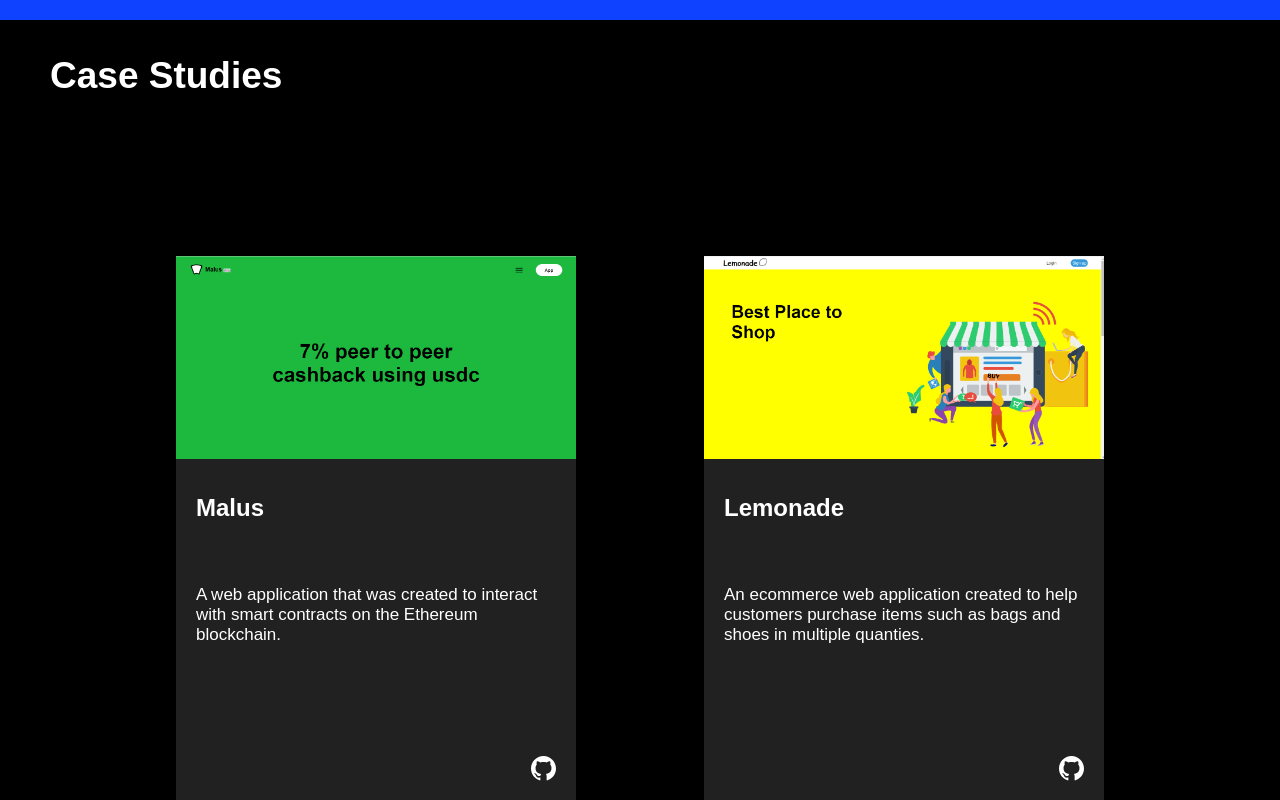
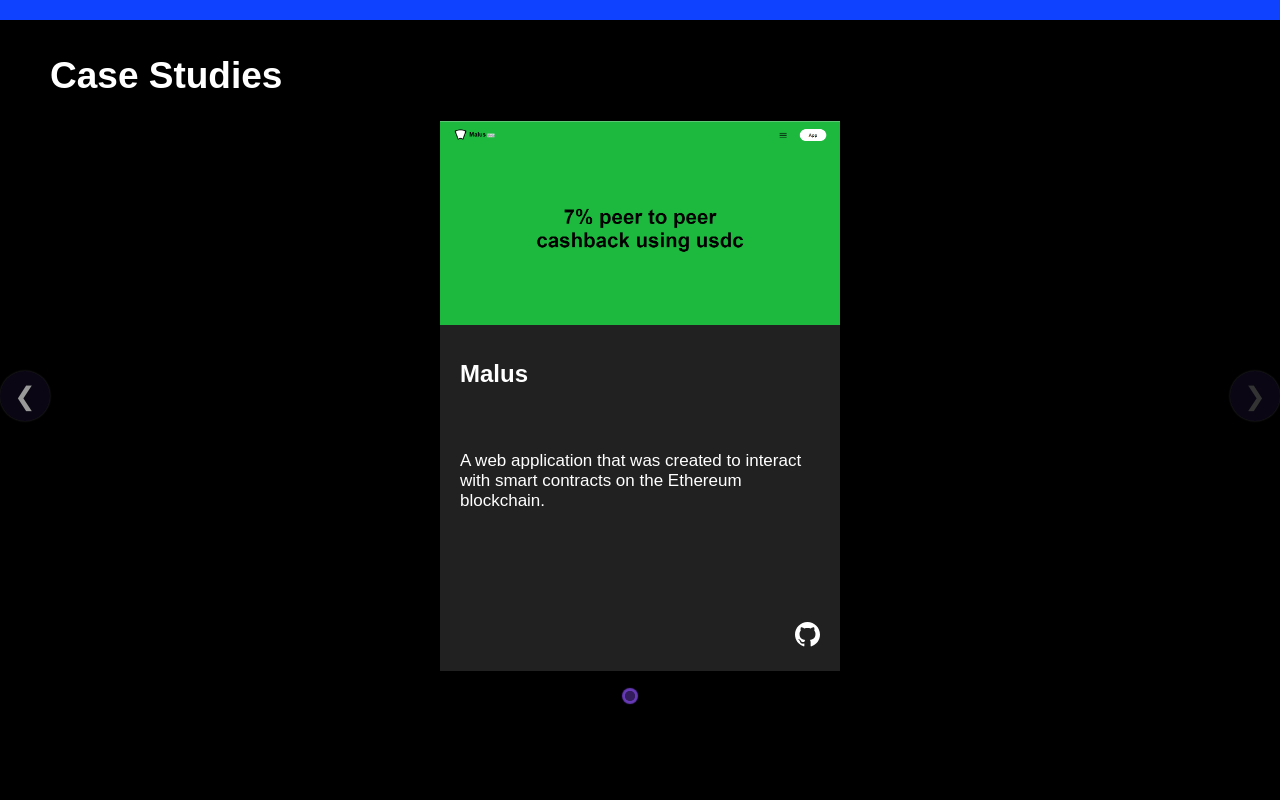
Before and after one commit to warren-simpson/personal-website, a React (Create React App) app: page / in a window 1280 px wide. Shown: the part 1420-2220 px from the top of the page. Built offline with nearby package versions, Linux system fonts and the light colour scheme.

Commit message:
Centered the carousel and removed the sec3A.

```diff
--- a/package.json
+++ b/package.json
@@ -10,10 +10,11 @@
     "bootstrap": "^5.1.3",
     "dotenv": "^10.0.0",
     "react": "^17.0.2",
-    "react-bootstrap": "^2.1.1",
     "react-dom": "^17.0.2",
+    "react-elastic-carousel": "^0.11.5",
     "react-router-dom": "^5.2.0",
     "react-scripts": "4.0.3",
+    "styled-components": "^5.3.3",
     "web-vitals": "^1.1.2"
   },
   "scripts": {
--- a/src/components/views/LandingPageView.js
+++ b/src/components/views/LandingPageView.js
@@ -1,7 +1,31 @@
 import React from "react";
 import { Github, Linkedin } from "../icons";
 import "../views/styles/LandingPageView.css";
-//import Carousel from 'react-elastic-carousel';
+import Carousel from 'react-elastic-carousel';
+
+            /*
+            <div class="caseContainer1" onMouseEnter={(e) => props.handleCaseOverEnter(e, "1")} onMouseLeave={(e) => props.handleCaseOverLeave(e, "1")} onClick={(e) => props.handleNewWindowClick(e, "https://malus.fi")}>
+              <img class="caseImage" src="malusfrontpage.svg" alt="" style={{"opacity": props.state.case1Opacity}}></img>
+              <p class="caseTitle">Malus</p>
+              <p class="caseText">
+                A web application that was created to interact with smart contracts on the
+                Ethereum blockchain.</p>
+              <i class="caseGitHolder" onClick={(e) => props.handleNewWindowClick(e, "https://github.com/malus-labs")}>
+                <Github className="githubIcon2" fill="white"/>
+              </i>
+            </div>
+
+            <div class="caseContainer2" onMouseEnter={(e) => props.handleCaseOverEnter(e, "2")} onMouseLeave={(e) => props.handleCaseOverLeave(e, "2")} onClick={(e) => props.handleNewWindowClick(e, "https://lemonade-ecomm.herokuapp.com/php/FrontPage.php")}>
+              <img class="caseImage" src="lemonadefrontpage.svg" alt="" style={{"opacity": props.state.case2Opacity}}></img>
+              <p class="caseTitle">Lemonade</p>
+              <p class="caseText">
+                An ecommerce web application created to help customers purchase items such as bags and shoes
+                in multiple quanties.</p>
+              <i class="caseGitHolder" onClick={(e) => props.handleNewWindowClick(e, "https://github.com/Warren28/Php_Project")}>
+                <Github className="githubIcon2" fill="white"/>
+              </i>
+            </div>
+            */
 
 const LandingPageView = (props) => {
   var dynamicFormContent = (
@@ -113,29 +137,30 @@ const LandingPageView = (props) => {
             <div></div>
           </div>
 
-          <div class="sec3A">
+          <Carousel class="carousel">
             <div class="caseContainer1" onMouseEnter={(e) => props.handleCaseOverEnter(e, "1")} onMouseLeave={(e) => props.handleCaseOverLeave(e, "1")} onClick={(e) => props.handleNewWindowClick(e, "https://malus.fi")}>
               <img class="caseImage" src="malusfrontpage.svg" alt="" style={{"opacity": props.state.case1Opacity}}></img>
               <p class="caseTitle">Malus</p>
               <p class="caseText">
                 A web application that was created to interact with smart contracts on the
                 Ethereum blockchain.</p>
-              <i class="caseGitHolder" onClick={(e) => props.handleNewWindowClick(e, "https://github.com/malus-labs")}>
-                <Github className="githubIcon2" fill="white"/>
-              </i>
+
+                <i class="caseGitHolder" onClick={(e) => props.handleNewWindowClick(e, "https://github.com/malus-labs")}>
+                  <Github className="githubIcon2" fill="white"/>
+                </i>
             </div>
 
-            <div class="caseContainer2" onMouseEnter={(e) => props.handleCaseOverEnter(e, "2")} onMouseLeave={(e) => props.handleCaseOverLeave(e, "2")} onClick={(e) => props.handleNewWindowClick(e, "https://lemonade-ecomm.herokuapp.com/php/FrontPage.php")}>
-              <img class="caseImage" src="lemonadefrontpage.svg" alt="" style={{"opacity": props.state.case2Opacity}}></img>
-              <p class="caseTitle">Lemonade</p>
-              <p class="caseText">
-                An ecommerce web application created to help customers purchase items such as bags and shoes
-                in multiple quanties.</p>
-              <i class="caseGitHolder" onClick={(e) => props.handleNewWindowClick(e, "https://github.com/Warren28/Php_Project")}>
-                <Github className="githubIcon2" fill="white"/>
-              </i>
-            </div>
-          </div>
+                <div class="caseContainer1" onMouseEnter={(e) => props.handleCaseOverEnter(e, "1")} onMouseLeave={(e) => props.handleCaseOverLeave(e, "1")} onClick={(e) => props.handleNewWindowClick(e, "https://malus.fi")}>
+                  <img class="caseImage" src="malusfrontpage.svg" alt="" style={{"opacity": props.state.case1Opacity}}></img>
+                  <p class="caseTitle">Malus</p>
+                  <p class="caseText">
+                     A web application that was created to interact with smart contracts on the
+                     Ethereum blockchain.</p>
+                  <i class="caseGitHolder" onClick={(e) => props.handleNewWindowClick(e, "https://github.com/malus-labs")}>
+                    <Github className="githubIcon2" fill="white"/>
+                  </i>
+                </div>
+            </Carousel>
         </div>
 
         <div class="section4">
--- a/src/components/views/styles/LandingPageView.css
+++ b/src/components/views/styles/LandingPageView.css
@@ -173,12 +173,19 @@
     grid-template-columns: 50% 50%;
 }
 
+.carousel {
+    width: 100%;
+    height: 100%;
+    margin-left: auto;
+    margin-right: auto;
+
+}
+
 .caseContainer1 {
     background-color: #212121;
     width: 400px;
     height: 550px;
-    margin-left: auto;
-    margin-right: 10%;
+
     cursor: pointer;
     display: grid;
     grid-template-rows: 39% 10% 42% 9%;
```
Also changed, not shown: 1 other file (tests, documents, lock files or other folders).
